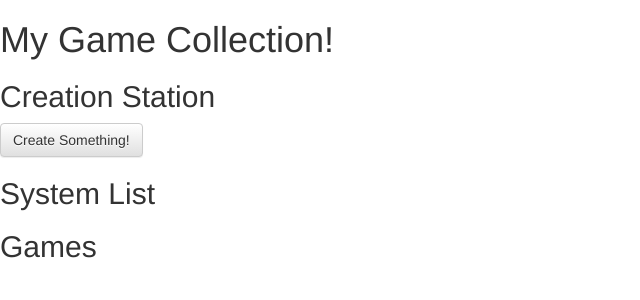
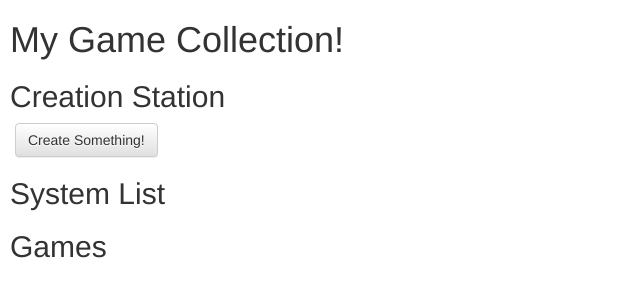
Before and after one commit to nickfun/games, a PHP site: page /layout.php in a window 1280 px wide. Shown: the top 300 px of the page, without its empty margins (0-640 px from the left). Run offline with PHP 8.4, Linux system fonts and the light colour scheme; data that the repository does not hold is empty; some libraries are stand-ins or nearby versions.

Commit message:
tighten up the top "creation" part of the page

```diff
--- a/layout.php
+++ b/layout.php
@@ -17,7 +17,15 @@
         <h1>My Game Collection!</h1>
 
         <h2>Creation Station</h2>
-        <button type="button" class="btn btn-default btn-toggle-creation-view">Create Something!</button>
+
+        <div class="container-fluid">
+            <div class="row">
+                <div class="col-sm-12">
+                    <button type="button" class="btn btn-default btn-toggle-creation-view">Create Something!</button>
+                </div>
+            </div>
+        </div>
+
         <div class="container-fluid creation-container hidden well">
             <div id="create-forms-container" class="row">
             </div>
--- a/style.css
+++ b/style.css
@@ -49,3 +49,9 @@ input, select, option {
 textarea {
     width: 100%;
 }
+
+/* Headings */
+h1, h2, h3, h4, h5, h6 {
+    padding-left: 10px;
+    padding-right: 10px;
+}
```
